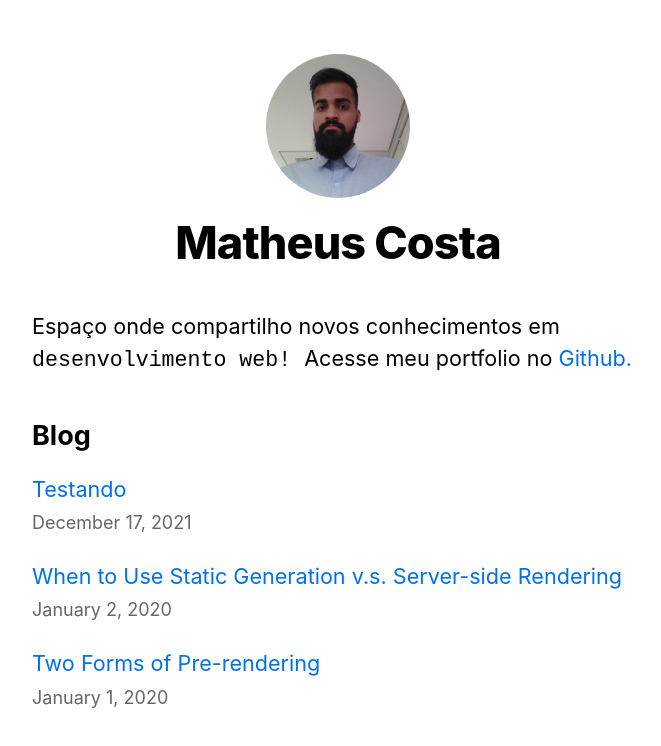
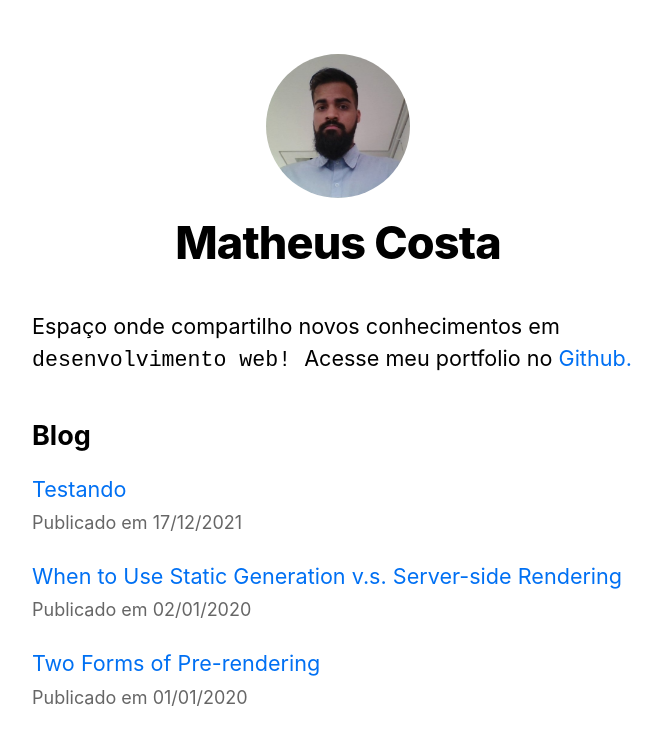
Before and after one commit to matheuscostadesign/blog, a Next.js app: page / in a window 1280 px wide. Shown: the top 746 px of the page, without its empty margins (302-963 px from the left). Built offline with nearby package versions, Linux system fonts and the light colour scheme.

Commit message:
Format data

```diff
--- a/components/date.js
+++ b/components/date.js
@@ -2,5 +2,5 @@ import { parseISO, format } from "date-fns";
 
 export default function Date({ dateString }) {
   const date = parseISO(dateString);
-  return <time dateTime={dateString}>{format(date, "LLLL d, yyyy")}</time>;
+  return <time dateTime={dateString}>{format(date, "'Publicado em' dd/MM/yyyy")}</time>;
 }
```
